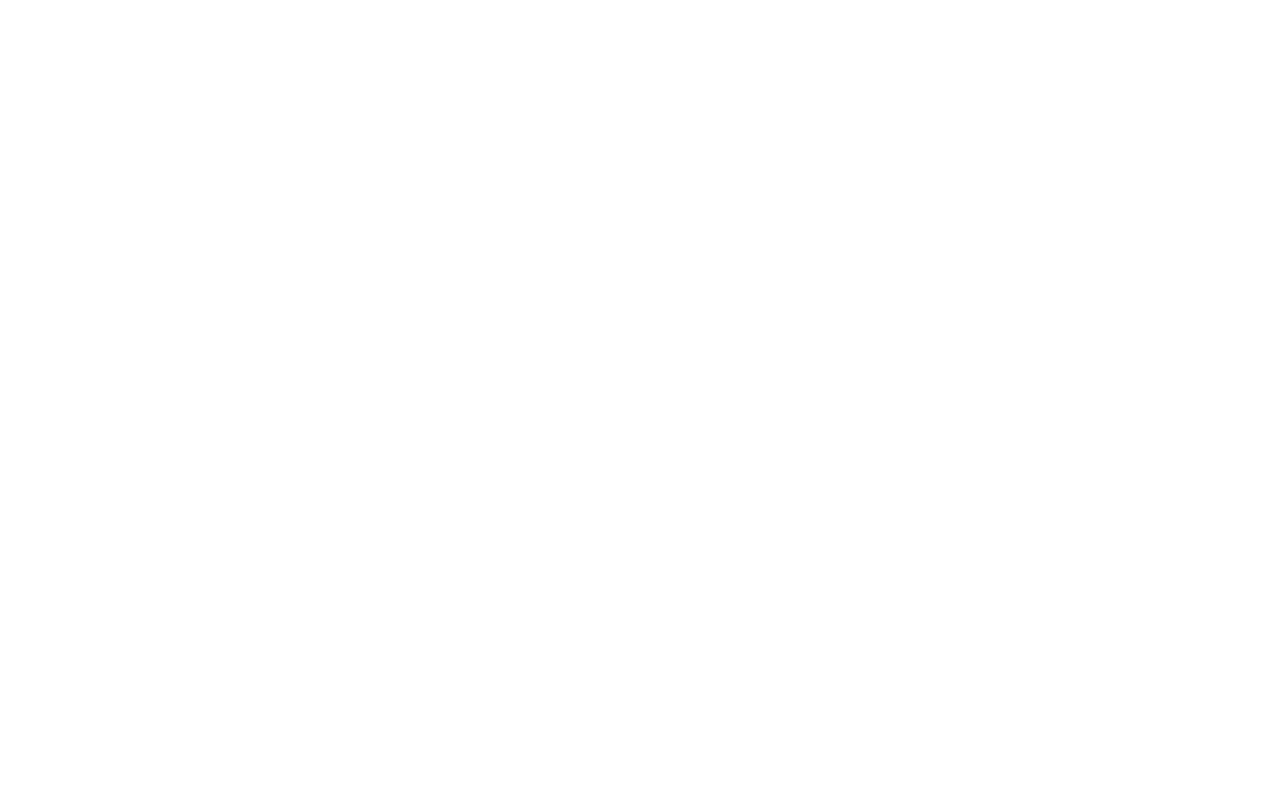
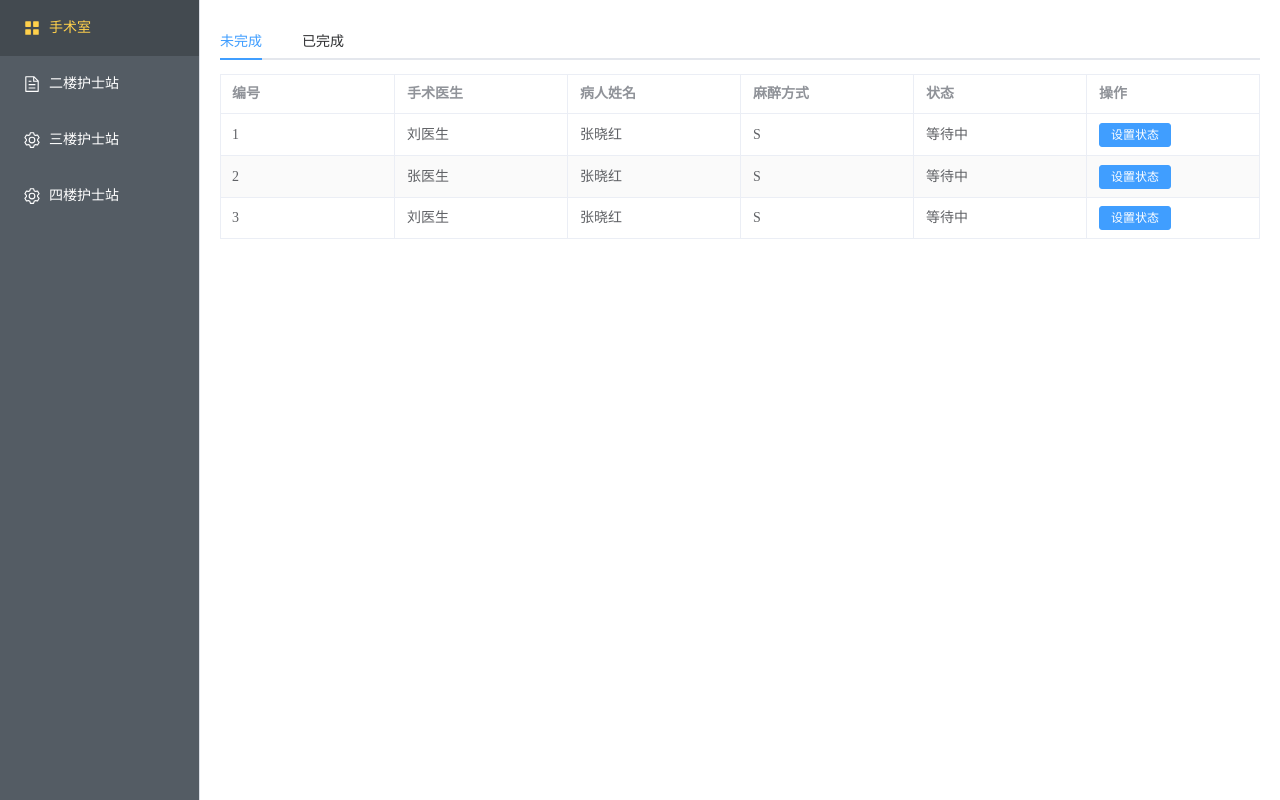
Before and after one commit to he55/web-learn, a Vue app in the folder xscr/: page /settings/s6 in a window 1280 px wide. Before the commit this address had no page. Built offline with nearby package versions, Linux system fonts and the light colour scheme.

Commit message:
添加手术室管理页面

```diff
--- a/xscr/public/api/getList.json
+++ b/xscr/public/api/getList.json
@@ -1,9 +1,9 @@
 [
-  { "no": 1, "doctor": "刘医生", "patient": "张晓红", "method": "S", "status": "等待中" },
-  { "no": 2, "doctor": "张医生", "patient": "张晓红", "method": "S", "status": "等待中" },
-  { "no": 3, "doctor": "刘医生", "patient": "张晓红", "method": "S", "status": "等待中" },
-  { "no": 4, "doctor": "刘医生", "patient": "张晓红", "method": "S", "status": "等待中" },
-  { "no": 5, "doctor": "刘医生", "patient": "张晓红", "method": "S", "status": "等待中" },
-  { "no": 6, "doctor": "刘医生", "patient": "张晓红", "method": "S", "status": "等待中" },
-  { "no": 7, "doctor": "刘医生", "patient": "张晓红", "method": "S", "status": "等待中" }
+  { "id": 1, "doctor": "刘医生", "patient": "张晓红", "method": "S", "status": "等待中" },
+  { "id": 2, "doctor": "张医生", "patient": "张晓红", "method": "S", "status": "等待中" },
+  { "id": 3, "doctor": "刘医生", "patient": "张晓红", "method": "S", "status": "等待中" },
+  { "id": 4, "doctor": "刘医生", "patient": "张晓红", "method": "S", "status": "等待中" },
+  { "id": 5, "doctor": "刘医生", "patient": "张晓红", "method": "S", "status": "等待中" },
+  { "id": 6, "doctor": "刘医生", "patient": "张晓红", "method": "S", "status": "等待中" },
+  { "id": 7, "doctor": "刘医生", "patient": "张晓红", "method": "S", "status": "等待中" }
 ]
--- a/xscr/src/api/index.ts
+++ b/xscr/src/api/index.ts
@@ -1,5 +1,5 @@
 export type DataItem = {
-  no: number
+  id: number
   doctor: string
   patient: string
   method: string
--- a/xscr/src/router/index.ts
+++ b/xscr/src/router/index.ts
@@ -1,5 +1,10 @@
 import { createRouter, createWebHistory } from 'vue-router'
 import HomeView from '../views/HomeView.vue'
+import SettingsView from '@/views/settings/SettingsView.vue'
+import S2SettingsView from '@/views/settings/S2SettingsView.vue'
+import S3SettingsView from '@/views/settings/S3SettingsView.vue'
+import S4SettingsView from '@/views/settings/S4SettingsView.vue'
+import S6SettingsView from '@/views/settings/S6SettingsView.vue'
 
 const router = createRouter({
   history: createWebHistory(import.meta.env.BASE_URL),
@@ -10,16 +15,30 @@ const router = createRouter({
       component: HomeView,
     },
     {
-      path: '/about',
-      name: 'about',
-      // route level code-splitting
-      // this generates a separate chunk (About.[hash].js) for this route
-      // which is lazy-loaded when the route is visited.
-      component: () => import('../views/AboutView.vue'),
+      path: '/screens/ss',
+      component: () => import('@/views/screens/ShouShu.vue'),
     },
     {
-      path: '/screens/ss',
-      component: () => import('@/views/screens/ShouShu.vue'),
+      path: '/settings',
+      component: SettingsView,
+      children: [
+        {
+          path: 's2',
+          component: S2SettingsView,
+        },
+        {
+          path: 's3',
+          component: S3SettingsView,
+        },
+        {
+          path: 's4',
+          component: S4SettingsView,
+        },
+        {
+          path: 's6',
+          component: S6SettingsView,
+        },
+      ],
     },
   ],
 })
--- a/xscr/src/views/screens/ShouShu.vue
+++ b/xscr/src/views/screens/ShouShu.vue
@@ -43,8 +43,8 @@ onUnmounted(() => {
           </tr>
         </thead>
         <tbody>
-          <tr v-for="item in list" :key="item.no">
-            <td>{{ item.no }}</td>
+          <tr v-for="item in list" :key="item.id">
+            <td>{{ item.id }}</td>
             <td>{{ item.doctor }}</td>
             <td>{{ item.patient }}</td>
             <td>{{ item.method }}</td>
--- /dev/null
+++ b/xscr/src/views/settings/S2SettingsView.vue
@@ -0,0 +1,5 @@
+<script setup lang="ts"></script>
+
+<template>
+  <span>hello world 2</span>
+</template>
--- /dev/null
+++ b/xscr/src/views/settings/S3SettingsView.vue
@@ -0,0 +1,5 @@
+<script setup lang="ts"></script>
+
+<template>
+  <span>hello world 3</span>
+</template>
--- /dev/null
+++ b/xscr/src/views/settings/S4SettingsView.vue
@@ -0,0 +1,5 @@
+<script setup lang="ts"></script>
+
+<template>
+  <span>hello world 4</span>
+</template>
--- /dev/null
+++ b/xscr/src/views/settings/S6SettingsView.vue
@@ -0,0 +1,48 @@
+<script setup lang="ts">
+import { getList, type DataItem } from '@/api'
+import { onMounted, ref } from 'vue'
+
+type TabName = 'tab1' | 'tab2'
+type ColumnDataType = { row: DataItem }
+
+const activeName = ref<TabName>('tab1')
+const tableData = ref<DataItem[]>([])
+
+const click = (row: DataItem) => {
+  console.log(row)
+}
+const tabChange = async (name: TabName) => {
+  let list = await getList()
+  if (name === 'tab1') {
+    list = list.slice(0, 3)
+  } else if (name === 'tab2') {
+    list = list.slice(3, 6)
+  } else {
+    list = []
+  }
+  tableData.value = list
+}
+
+onMounted(() => {
+  tabChange(activeName.value)
+})
+</script>
+
+<template>
+  <el-tabs v-model="activeName" @tab-change="tabChange">
+    <el-tab-pane name="tab1" label="未完成"> </el-tab-pane>
+    <el-tab-pane name="tab2" label="已完成"></el-tab-pane>
+  </el-tabs>
+  <el-table :data="tableData" stripe border>
+    <el-table-column prop="id" label="编号" />
+    <el-table-column prop="doctor" label="手术医生" />
+    <el-table-column prop="patient" label="病人姓名" />
+    <el-table-column prop="method" label="麻醉方式" />
+    <el-table-column prop="status" label="状态" />
+    <el-table-column label="操作">
+      <template #default="{ row }: ColumnDataType">
+        <el-button @click="click(row)" type="primary" size="small">设置状态</el-button>
+      </template>
+    </el-table-column>
+  </el-table>
+</template>
--- /dev/null
+++ b/xscr/src/views/settings/SettingsView.vue
@@ -0,0 +1,50 @@
+<script setup lang="ts">
+import { RouterView } from 'vue-router'
+import { Menu as IconMenu, Document, Setting } from '@element-plus/icons-vue'
+</script>
+
+<template>
+  <el-container>
+    <el-aside>
+      <el-menu router default-active="/settings/s6">
+        <el-menu-item index="/settings/s6">
+          <el-icon><IconMenu /></el-icon>
+          <span>手术室</span>
+        </el-menu-item>
+        <el-menu-item index="/settings/s2">
+          <el-icon><Document /></el-icon>
+          <span>二楼护士站</span>
+        </el-menu-item>
+        <el-menu-item index="/settings/s3">
+          <el-icon><Setting /></el-icon>
+          <span>三楼护士站</span>
+        </el-menu-item>
+        <el-menu-item index="/settings/s4">
+          <el-icon><Setting /></el-icon>
+          <span>四楼护士站</span>
+        </el-menu-item>
+      </el-menu>
+    </el-aside>
+    <el-main>
+      <RouterView />
+    </el-main>
+  </el-container>
+</template>
+
+<style scoped>
+.el-container {
+  height: 100%;
+}
+.el-aside {
+  width: 200px;
+}
+.el-menu {
+  height: 100%;
+  --el-menu-text-color: #fff;
+  --el-menu-hover-text-color: #fff;
+  --el-menu-bg-color: #545c64;
+  --el-menu-hover-bg-color: rgb(67, 74, 80);
+  --el-menu-active-color: #ffd04b;
+  --el-menu-level: 0;
+}
+</style>
```
